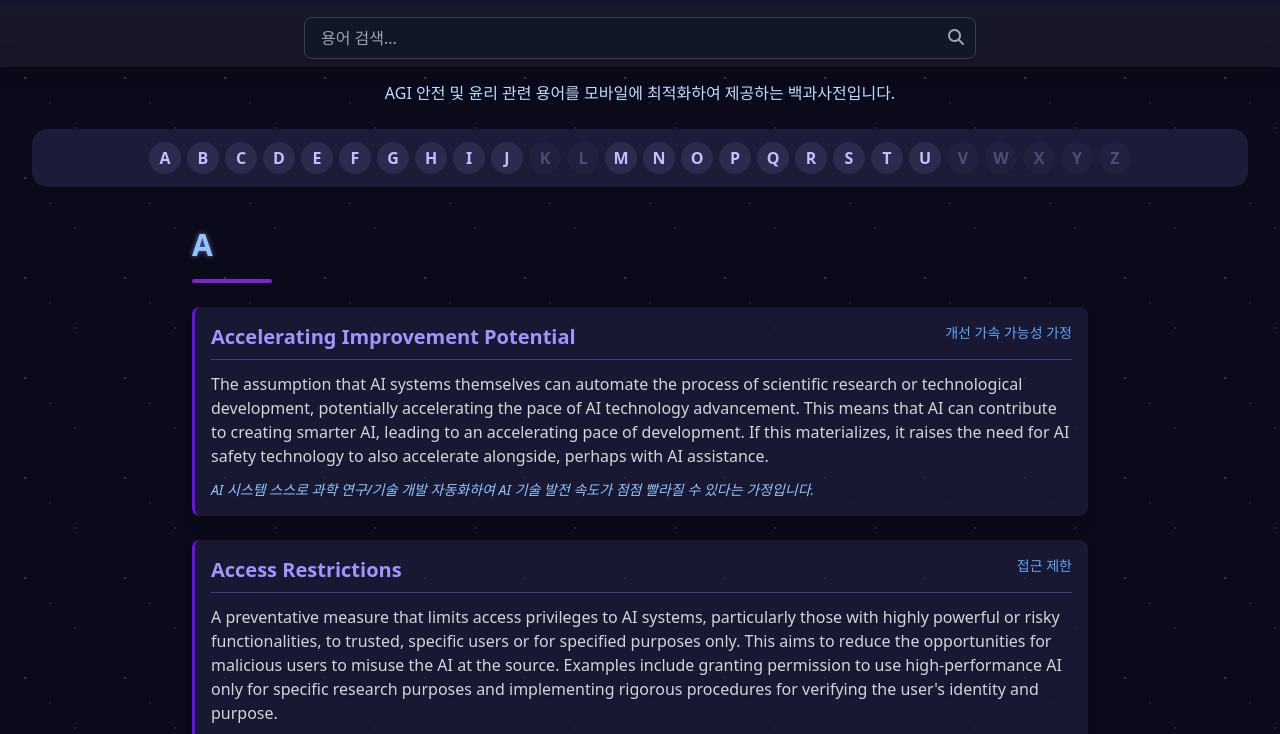
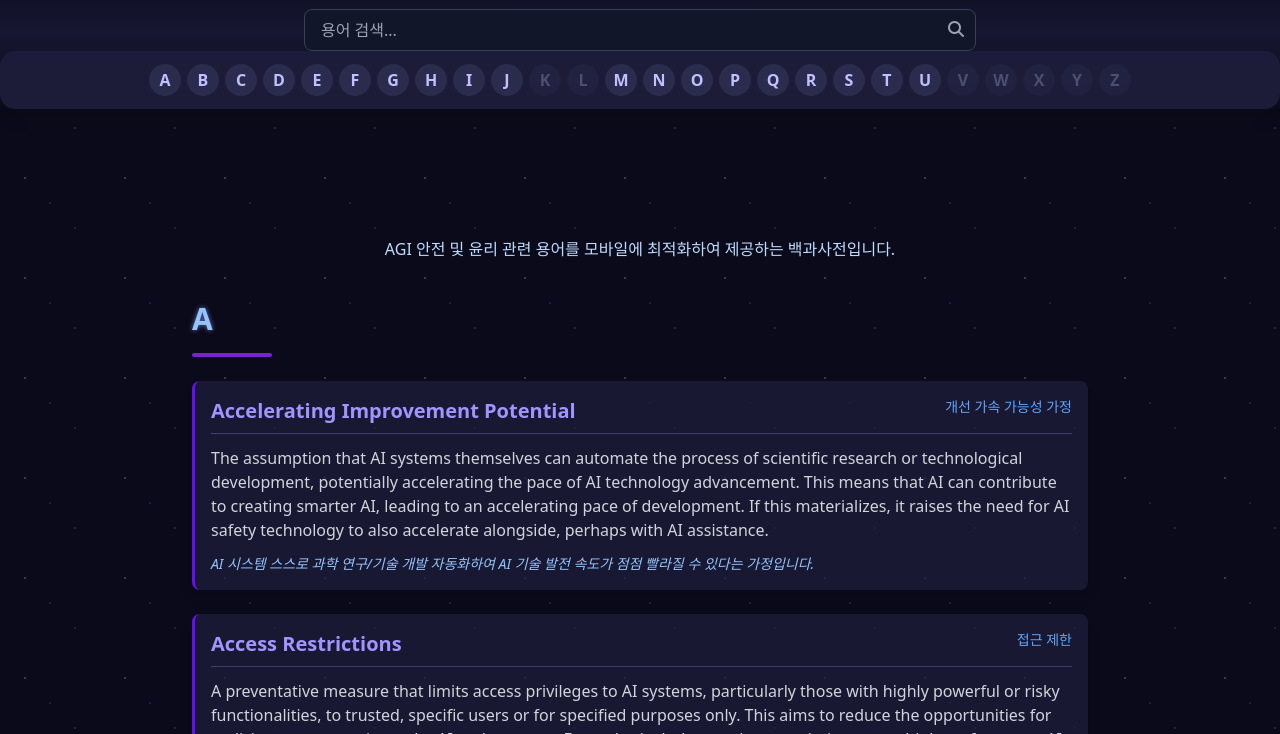
Before and after one commit to Psidt/Team-eclipse, a plain HTML site: page index.html in a window 1280 px wide. Shown: the part 47-781 px from the top of the page. Drawn offline with nearby package versions, Linux system fonts and the light colour scheme.

Commit message:
Update index.html

```diff
--- a/index.html
+++ b/index.html
@@ -9,8 +9,8 @@
     <link rel="stylesheet" href="styles.css">
 </head>
 <body class="bg-[#0a0a1a] text-[#e0e0ff] font-sans min-h-screen">
-    <!-- 고정 헤더 -->
-    <header class="fixed top-0 w-full z-50 bg-gradient-to-b from-[#0a0a1a] via-[#161632] to-[#0a0a1a] shadow-lg">
+    <!-- 헤더 -->
+    <header class="bg-gradient-to-b from-[#0a0a1a] via-[#161632] to-[#0a0a1a] shadow-lg">
         <div class="flex flex-col md:flex-row items-center justify-between px-4 py-3">
             <h1 class="text-xl md:text-2xl font-bold text-white glow mb-2 md:mb-0">
                 TEAM ECLIPSE<span class="text-purple-400"> 모바일 백과사전</span>
@@ -24,9 +24,8 @@
                 </a>
             </div>
         </div>
-
-        <!-- 검색바 (항상 상단 고정) -->
-        <div class="px-4 py-2 bg-[#1a1a2a]/80 backdrop-blur">
+        <!-- 검색바 -->
+        <div id="searchBarWrapper" class="transition-all duration-300 z-50">
             <div class="relative max-w-2xl mx-auto">
                 <input type="text" id="searchInput" placeholder="용어 검색..."
                     class="w-full px-4 py-2 rounded-lg bg-gray-900 bg-opacity-80 text-gray-100 border border-gray-700 focus:outline-none focus:ring-2 focus:ring-purple-500">
@@ -35,6 +34,8 @@
                 </span>
             </div>
         </div>
+        <!-- 알파벳 네비게이션 -->
+        <nav id="letterNav" class="letter-nav"></nav>
     </header>
 
     <!-- 컨텐츠 영역 -->
@@ -42,15 +43,9 @@
         <div class="text-center mb-6">
             <p class="text-blue-200">AGI 안전 및 윤리 관련 용어를 모바일에 최적화하여 제공하는 백과사전입니다.</p>
         </div>
-
-        <!-- 알파벳 네비게이션 -->
-        <nav class="letter-nav mb-6" id="letterNav"></nav>
-
-        <!-- 용어 컨텐츠 -->
         <div class="max-w-4xl mx-auto" id="dictionaryContent"></div>
     </main>
 
-    <!-- 푸터 -->
     <footer class="mt-12 px-4 py-6 text-center text-sm text-gray-400">
         <p>© TEAM ECLIPSE - AGI 안전 및 윤리 프로젝트 CC BY 4.0</p>
         <p class="mt-2 text-xs">모든 내용은 TEAM ECLIPSE의 AGI 안전 연구에 기반합니다.</p>
```
